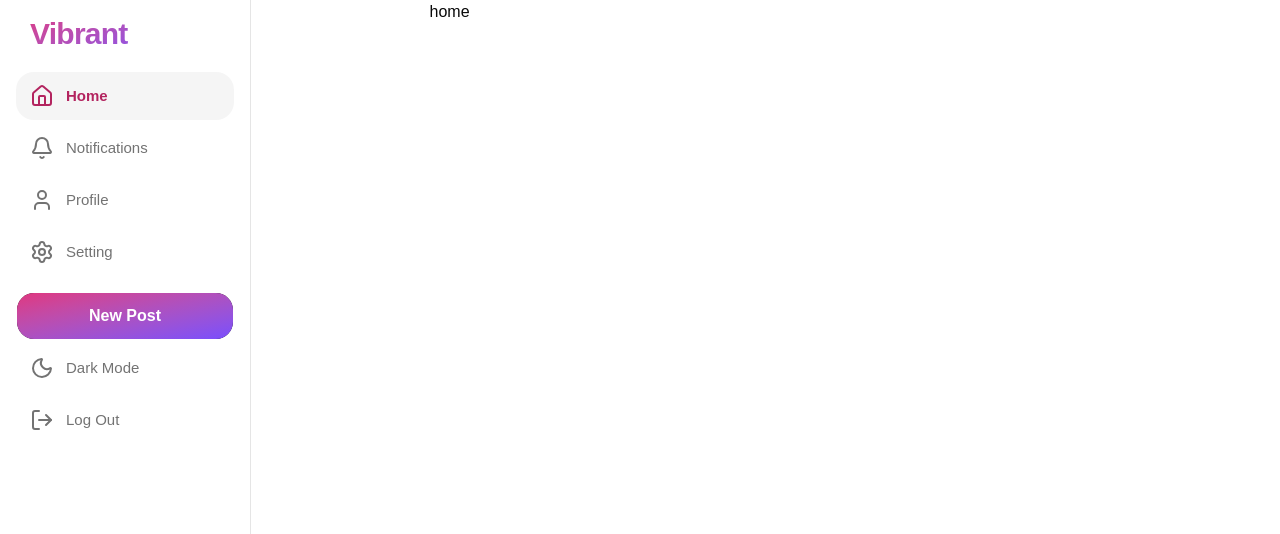
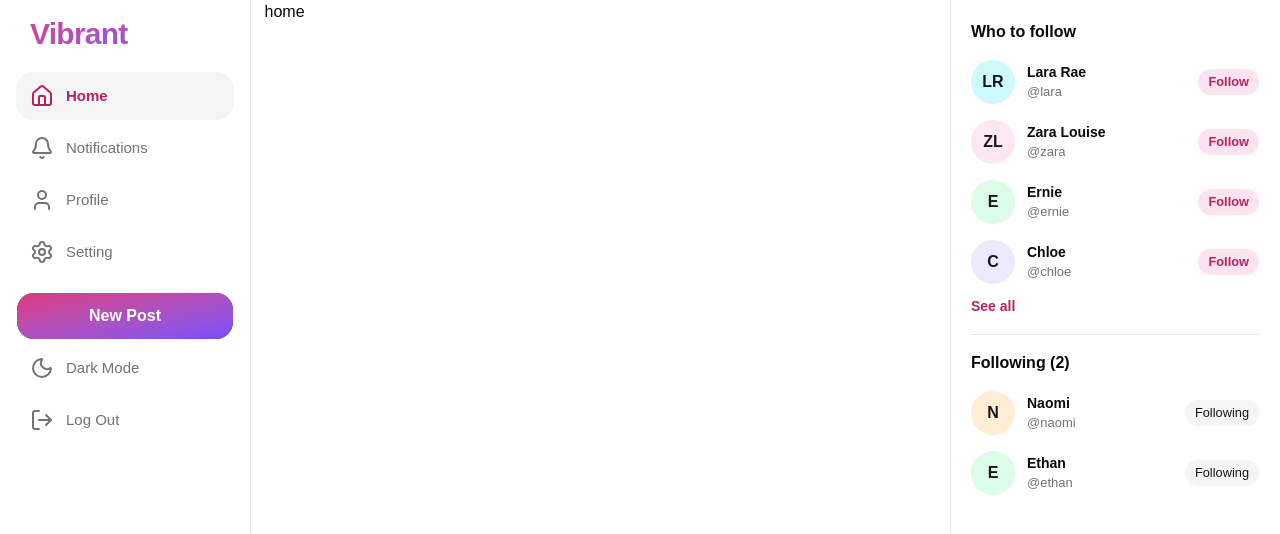
Before and after one commit to mahmoudYousf2005/social-media-app, a React (Vite) app: page / in a window 1280 px wide. Shown: the top 534 px of the page. Built offline with nearby package versions, Linux system fonts and the light colour scheme.

Commit message:
feat: add RightPanel and update AppLayout

```diff
--- a/src/components/layout/AppLayout.jsx
+++ b/src/components/layout/AppLayout.jsx
@@ -1,15 +1,18 @@
 import { Outlet } from "react-router-dom"
 import Sidebar from "./Sidebar"
 import BottomNav from "./BottomNav"
+import RightPanel from "./RightPanel"
 const AppLayout = () => {
   return (
-    <div className="min-h-screen  lg:grid lg:grid-cols-[250px_minmax(0,1fr)]">
+    <div className="min-h-screen bg-background text-foreground lg:grid lg:grid-cols-[250px_minmax(0,1fr)] xl:grid-cols-[250px_minmax(0,1fr)_330px]">
       <Sidebar />
       <main className="min-w-0 lg:border-l lg:pb-0 pb-24">
         <div className="mx-auto max-w-2xl">
           <Outlet />
         </div>
       </main>
+
+      <RightPanel />
       <BottomNav />
     </div>
   )
--- a/src/components/layout/RightPanel.jsx
+++ b/src/components/layout/RightPanel.jsx
@@ -1,10 +1,92 @@
+import { Link } from "react-router-dom";
+import { Button } from "@/components/ui/button";
 
-const RightPanel = () => {
+const TINTS = [
+  "bg-pink-100",
+  "bg-cyan-100",
+  "bg-violet-100",
+  "bg-orange-100",
+  "bg-green-100",
+];
+
+const initials = (name) =>
+  name
+    .split(" ")
+    .map((w) => w[0])
+    .join("")
+    .slice(0, 2)
+    .toUpperCase();
+
+function UserRow({ name, username, isFollowing = false }) {
+  const tint = TINTS[name.charCodeAt(0) % TINTS.length];
+
   return (
-    <div>
+    <div className="flex items-center gap-3 py-2">
+      <div
+        className={`flex size-11 shrink-0 items-center justify-center rounded-full font-bold text-neutral-900 ${tint}`}
+      >
+        {initials(name)}
+      </div>
 
+      <div className="min-w-0 flex-1">
+        <p className="truncate text-sm font-bold">{name}</p>
+        <p className="truncate text-[13px] text-muted-foreground">@{username}</p>
+      </div>
+
+      {isFollowing ? (
+        <Button variant="secondary" size="sm" className="cursor-pointer rounded-full">
+          Following
+        </Button>
+      ) : (
+        <Button
+          size="sm"
+          className="cursor-pointer rounded-full bg-[#fce4ef] font-bold text-[#b3245f] hover:bg-[#f9d0e2] dark:bg-[#3a1a2a] dark:text-[#ff5fa2] dark:hover:bg-[#4a2236]"
+        >
+          Follow
+        </Button>
+      )}
     </div>
-  )
+  );
 }
 
-export default RightPanel
+const SUGGESTIONS = [
+  { name: "Lara Rae", username: "lara" },
+  { name: "Zara Louise", username: "zara" },
+  { name: "Ernie", username: "ernie" },
+  { name: "Chloe", username: "chloe" },
+];
+
+const FOLLOWING = [
+  { name: "Naomi", username: "naomi" },
+  { name: "Ethan", username: "ethan" },
+];
+
+export default function RightPanel() {
+  return (
+    <aside
+      aria-label="Suggestions"
+      className="sticky top-0 hidden h-screen overflow-y-auto border-l p-5 xl:block"
+    >
+      <h2 className="mb-2 text-base font-bold">Who to follow</h2>
+
+      {SUGGESTIONS.map((u) => (
+        <UserRow key={u.username} name={u.name} username={u.username} />
+      ))}
+
+      <Link
+        to="/people"
+        className="mt-1 inline-block text-sm font-bold text-[#b3245f] dark:text-[#ff5fa2]"
+      >
+        See all
+      </Link>
+
+      <hr className="my-4" />
+
+      <h2 className="mb-2 text-base font-bold">Following ({FOLLOWING.length})</h2>
+
+      {FOLLOWING.map((u) => (
+        <UserRow key={u.username} name={u.name} username={u.username} isFollowing />
+      ))}
+    </aside>
+  );
+}
```
